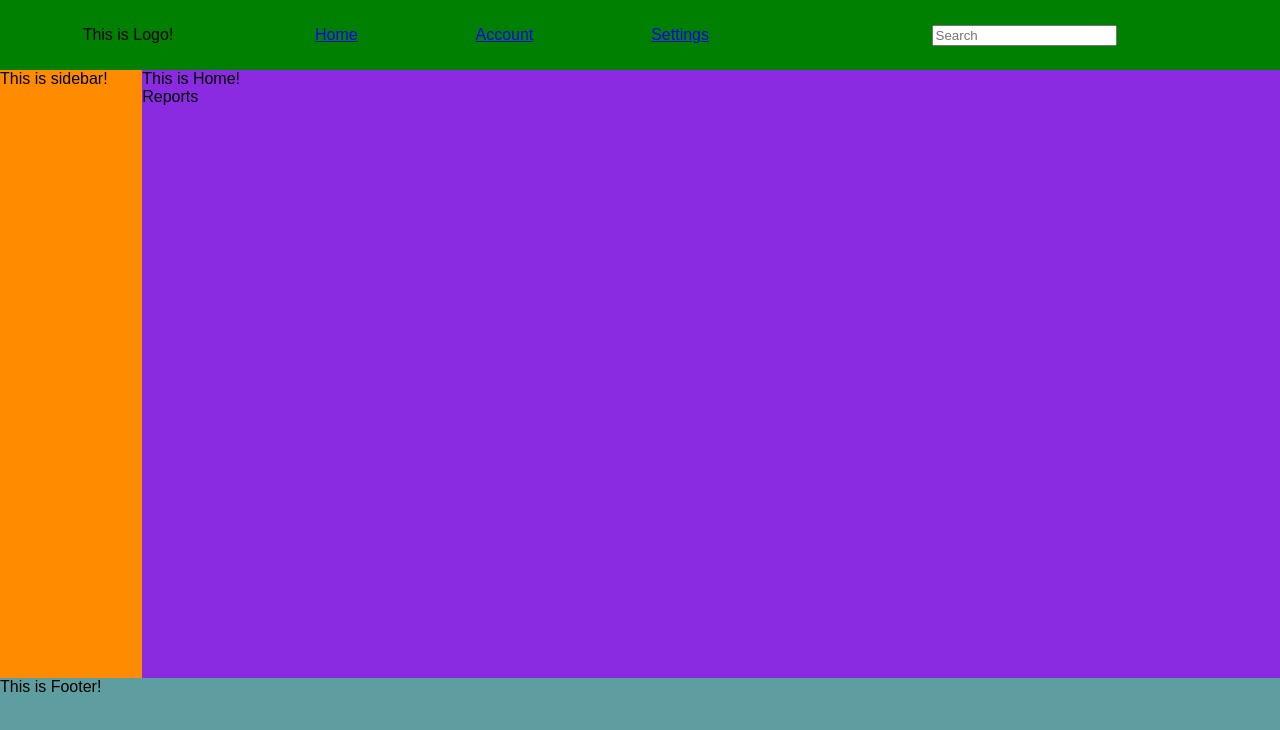
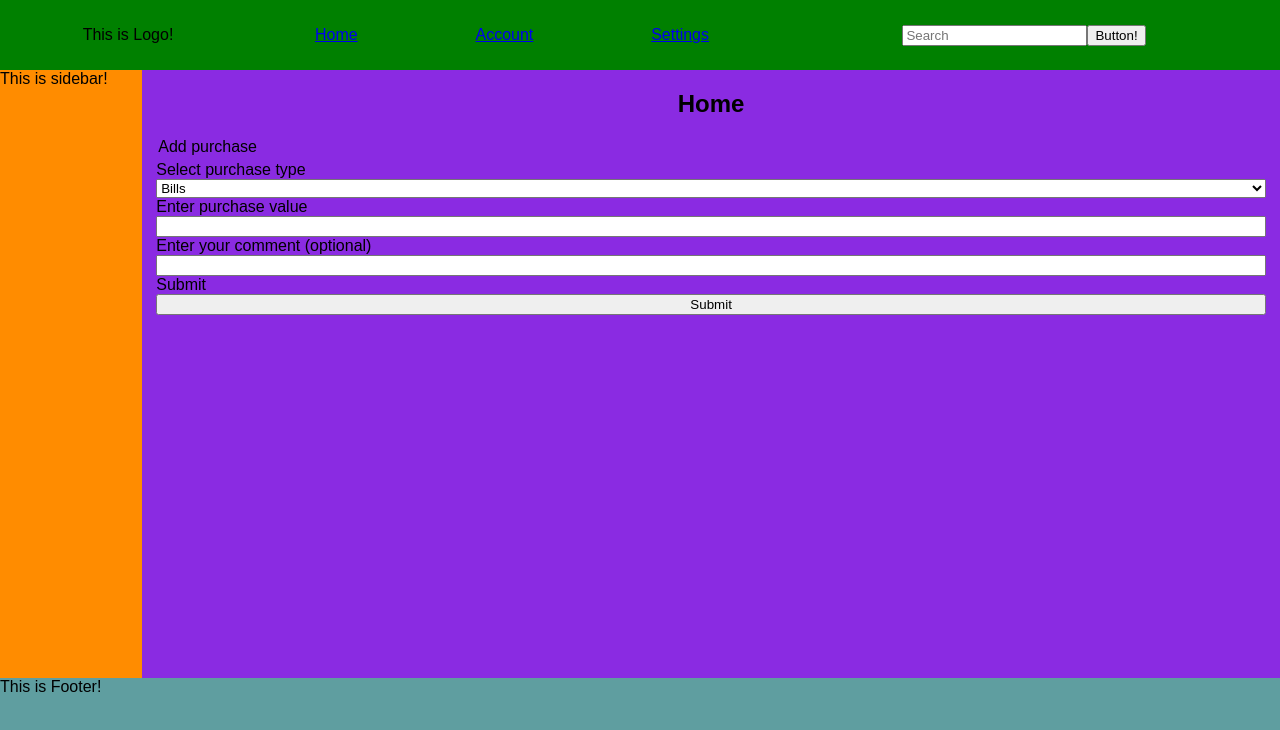
Before and after one commit to Tkachez/budget, a React (Create React App) app: page / in a window 1280 px wide. Shown: the top 730 px of the page. Built offline with nearby package versions, Linux system fonts and the light colour scheme.

Commit message:
moved data to storage.js / refactored components / styled a bit

```diff
--- a/src/App.js
+++ b/src/App.js
@@ -1,22 +1,20 @@
-import React, { Component } from 'react';
+import React from 'react';
 import Header from './components/Header/Header';
 import Footer from './components/Footer/Footer';
 import Main from './components/Main/Main';
 import { BrowserRouter } from 'react-router-dom';
 import './App.css';
 
-class App extends Component {
-  render () {
+const App = (props) => {
     return (
       <BrowserRouter>
         <div className="app">
-          <Header/>
-          <Main/>
+          <Header props={props.storage}/>
+          <Main main={props.storage.main}/>
           <Footer/>
         </div>
       </BrowserRouter>
     );
-  }
-}
+};
 
 export default App;
--- a/src/components/Header/Header.js
+++ b/src/components/Header/Header.js
@@ -1,5 +1,5 @@
 import React, { Component } from 'react';
-import header from './Header.module.css';
+import classes from './Header.module.css';
 import { Logo, Navigation, Search } from './index';
 
 class Header extends Component {
@@ -12,7 +12,7 @@ class Header extends Component {
 
   render () {
     return (
-      <header className={header.header}>
+      <header className={classes.header}>
         <Logo/>
         <Navigation/>
         <Search/>
--- a/src/components/Header/Search/Search.js
+++ b/src/components/Header/Search/Search.js
@@ -2,10 +2,21 @@ import React from 'react';
 import search from './Search.module.css';
 
 const Search = () => {
+
+  let searchInput = React.createRef();
+
+  let initSearch = () => {
+    let searchTitle = searchInput.current.value;
+    alert(searchTitle);
+  };
+
   return (
     <div className={search.search}>
-      <input placeholder='Search'/>
+      <input ref={ searchInput } placeholder='Search'/>
       <img alt='' src=''/>
+      <button onClick={ initSearch }>
+        Button!
+      </button>
     </div>
   );
 };
--- a/src/components/Main/Content/Content.js
+++ b/src/components/Main/Content/Content.js
@@ -3,12 +3,12 @@ import content from './Content.module.css';
 import { Route } from 'react-router-dom';
 import { Account, Home, Settings } from './index';
 
-const Content = () => {
+const Content = (props) => {
   return (
     <article className={content.content}>
-      <Route path='/' exact component={Home}/>
-      <Route path='/account' exact component={Account}/>
-      <Route path='/settings' exact component={Settings}/>
+      <Route path='/' exact render={ ()=> <Home home={props.content.home}/> }/>
+      <Route path='/account' exact render={ ()=> <Account/> }/>
+      <Route path='/settings' exact render={ ()=> <Settings/> }/>
     </article>
   );
 };
--- /dev/null
+++ b/src/components/Main/Content/Home/Form.js
@@ -0,0 +1,46 @@
+import React from 'react';
+import classes from './Form.module.css';
+
+const Form = (props) => {
+
+  let SelectItem = (props) => {
+    return (
+      <option value={props.value}>{props.name}</option>
+    );
+  };
+
+  let options = props.form.options.map((option, index) => {
+      return (
+        <SelectItem value={option.value} name={option.name} key={index}/>
+      );
+    }
+  );
+
+  let billType = React.createRef();
+
+  let processForm = (event) => {
+    console.log(event);
+    alert(billType.current.value);
+    event.preventDefault();
+  };
+
+  return (
+    <form className={classes.form} onSubmit={() => processForm}>
+      <fieldset className={classes.fieldset}>
+        <legend>Add purchase</legend>
+        <label htmlFor={props.form.formIds.select}>{props.form.formLabels.select}</label>
+        <select id={props.form.formIds.select} name={props.form.formNames.select} ref={billType}>
+          {options}
+        </select>
+        <label htmlFor={props.form.formIds.value}>{props.form.formLabels.value}</label>
+        <input id={props.form.formIds.value} type="number" name={props.form.formNames.value}/>
+        <label htmlFor={props.form.formIds.comment}>{props.form.formLabels.comment}</label>
+        <input id={props.form.formIds.comment} type="text" name={props.form.formNames.comment}/>
+        <label htmlFor={props.form.formIds.button}>{props.form.formLabels.button}</label>
+        <input id={props.form.formIds.button} type="submit" name={props.form.formNames.button} value={props.form.formLabels.button}/>
+      </fieldset>
+    </form>
+  );
+};
+
+export default Form;
--- /dev/null
+++ b/src/components/Main/Content/Home/Form.module.css
@@ -0,0 +1,9 @@
+.form {
+
+}
+
+.fieldset {
+    border: 0;
+    display: flex;
+    flex-direction: column;
+}
--- a/src/components/Main/Content/Home/Home.js
+++ b/src/components/Main/Content/Home/Home.js
@@ -1,11 +1,13 @@
 import React from 'react';
+import Form from './Form';
+import classes from './Home.module.css';
 
-const Home = () => {
+const Home = (props) => {
   return (
-    <div>
-      This is Home!
-      <div>Reports</div>
-    </div>
+    <section aria-labelledby={props.home.label} className={classes.home}>
+      <h2 id={props.home.label} className={classes.heading}>Home</h2>
+      <Form form={props.home.form}/>
+    </section>
   );
 };
 
--- /dev/null
+++ b/src/components/Main/Content/Home/Home.module.css
@@ -0,0 +1,9 @@
+.home {
+    height: 100%;
+    display: flex;
+    flex-direction: column;
+}
+
+.heading {
+    text-align: center;
+}
--- a/src/components/Main/Main.js
+++ b/src/components/Main/Main.js
@@ -1,15 +1,14 @@
 import React from 'react';
 import Sidebar from "./Sidebar/Sidebar";
 import Content from "./Content/Content";
-import main from './Main.module.css'
+import classes from './Main.module.css';
 
-
-const Main = () => {
+const Main = (props) => {
     return(
-        <section className={main.main}>
+        <main className={classes.main}>
             <Sidebar />
-            <Content />
-        </section>
+            <Content content={props.main.content} />
+        </main>
     );
 };
 
--- a/src/index.js
+++ b/src/index.js
@@ -2,8 +2,9 @@ import React from 'react';
 import ReactDOM from 'react-dom';
 import App from './App';
 import './index.css';
+import storage from './storage';
 
 ReactDOM.render(
-  <App />,
+  <App storage={storage}/>,
   document.getElementById('root')
 );
--- /dev/null
+++ b/src/storage.js
@@ -0,0 +1,39 @@
+let storage = {
+  searchHistory: [],
+  main: {
+    content: {
+      home:{
+        label: 'home',
+        form: {
+          formIds: {
+            select: 'select',
+            value: 'value',
+            comment: 'comment',
+            button: 'submit',
+          },
+          formLabels:{
+            select: 'Select purchase type',
+            value: 'Enter purchase value',
+            comment: 'Enter your comment (optional)',
+            button: 'Submit',
+          },
+          formNames: {
+            select: 'purchase-type',
+            value: 'purchase-value',
+            comment: 'purchase-comment',
+            button: 'purchase-submit',
+          },
+          options: [
+            { name: 'Bills' , value: 'bills'},
+            { name: 'Health', value: 'health'},
+            { name: 'Food', value: 'food'},
+            { name: 'Entertainment', value: 'entertainment'},
+            { name: 'Alcohol', value: 'alcohol'},
+          ],
+        },
+      },
+    },
+  },
+};
+
+export default storage;
```
